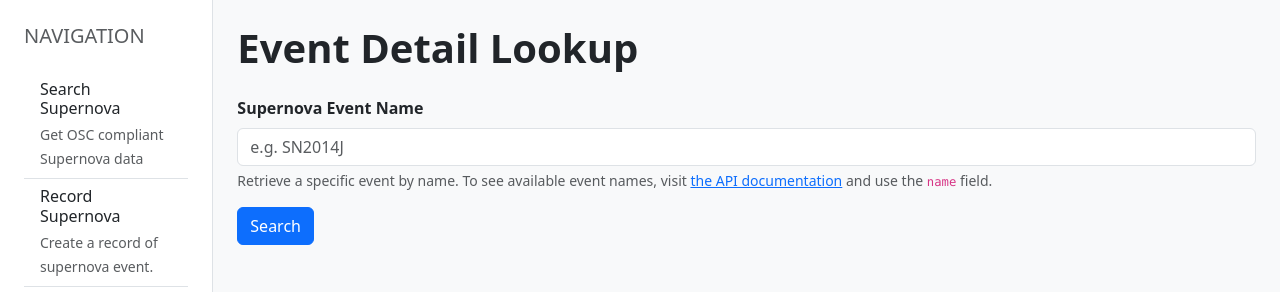
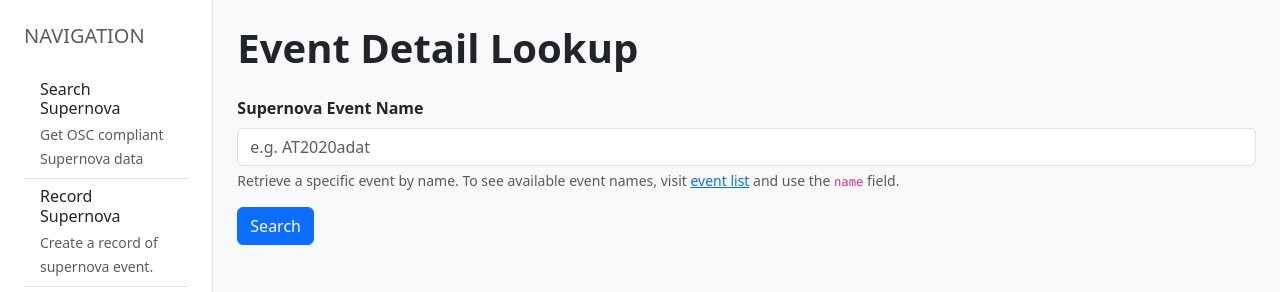
Before and after one commit to yeaung276/advance-web-dev, a Django app: template frontend/templates/events/search.html in a window 1280 px wide. Shown: the part 56-348 px from the top of the page. Run offline with Django 5.2, Linux system fonts and the light colour scheme; the template is opened without the code that fills it, so the values that code supplies are empty; some libraries are stand-ins or nearby versions.

Commit message:
feat: change helper text

```diff
--- a/frontend/templates/events/search.html
+++ b/frontend/templates/events/search.html
@@ -18,7 +18,7 @@
       type="text"
       name="name"
       class="form-control"
-      placeholder="e.g. SN2014J"
+      placeholder="e.g. AT2020adat"
       value="{{ query_name }}"
       required
     >
@@ -26,7 +26,7 @@
     <div class="form-text">
       Retrieve a specific event by name.
       To see available event names, visit
-      <a href="api/events/" target="_blank">the API documentation</a>
+      <a href="/api/events/" target="_blank">event list</a>
       and use the <code>name</code> field.
     </div>
   </div>
```
